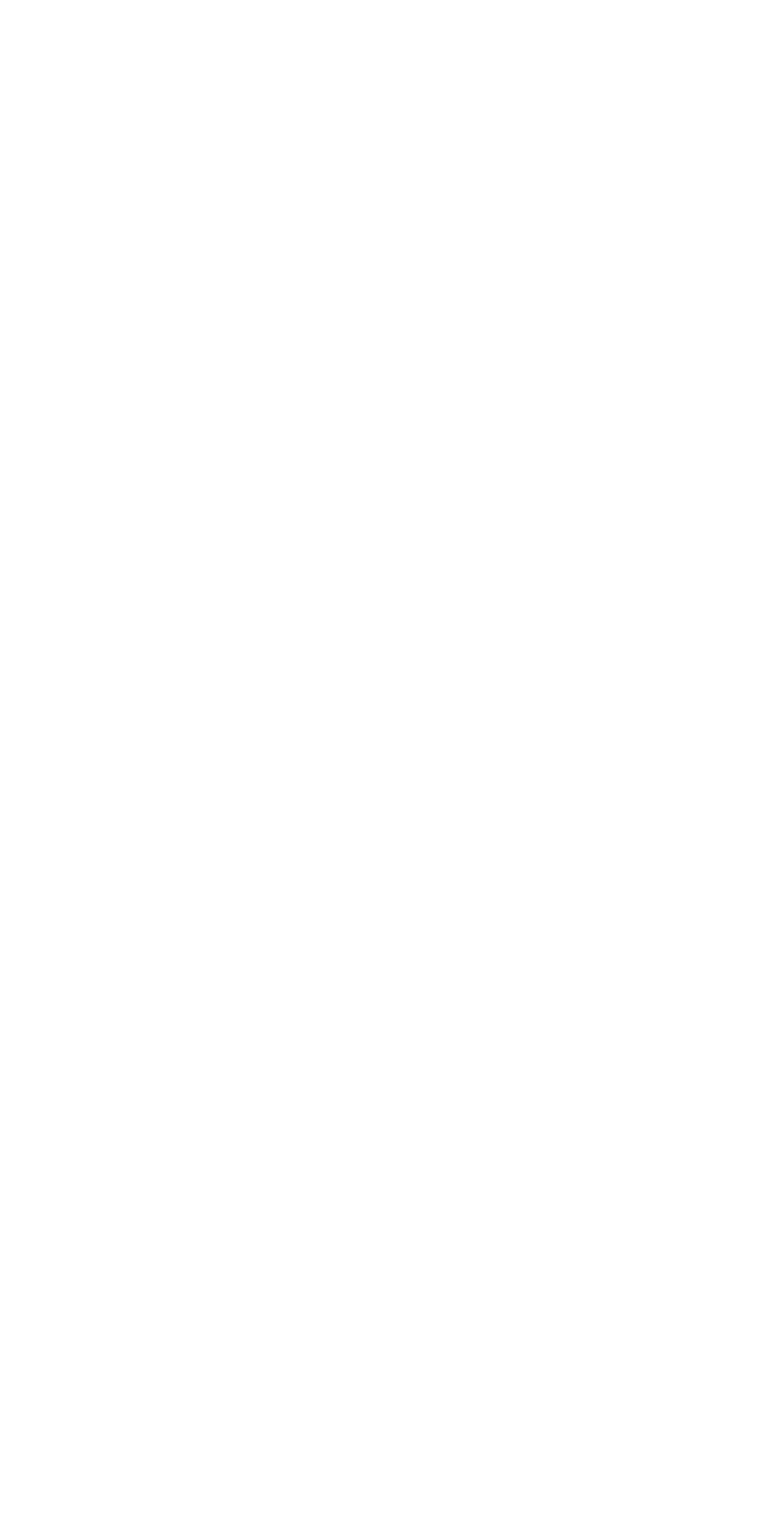
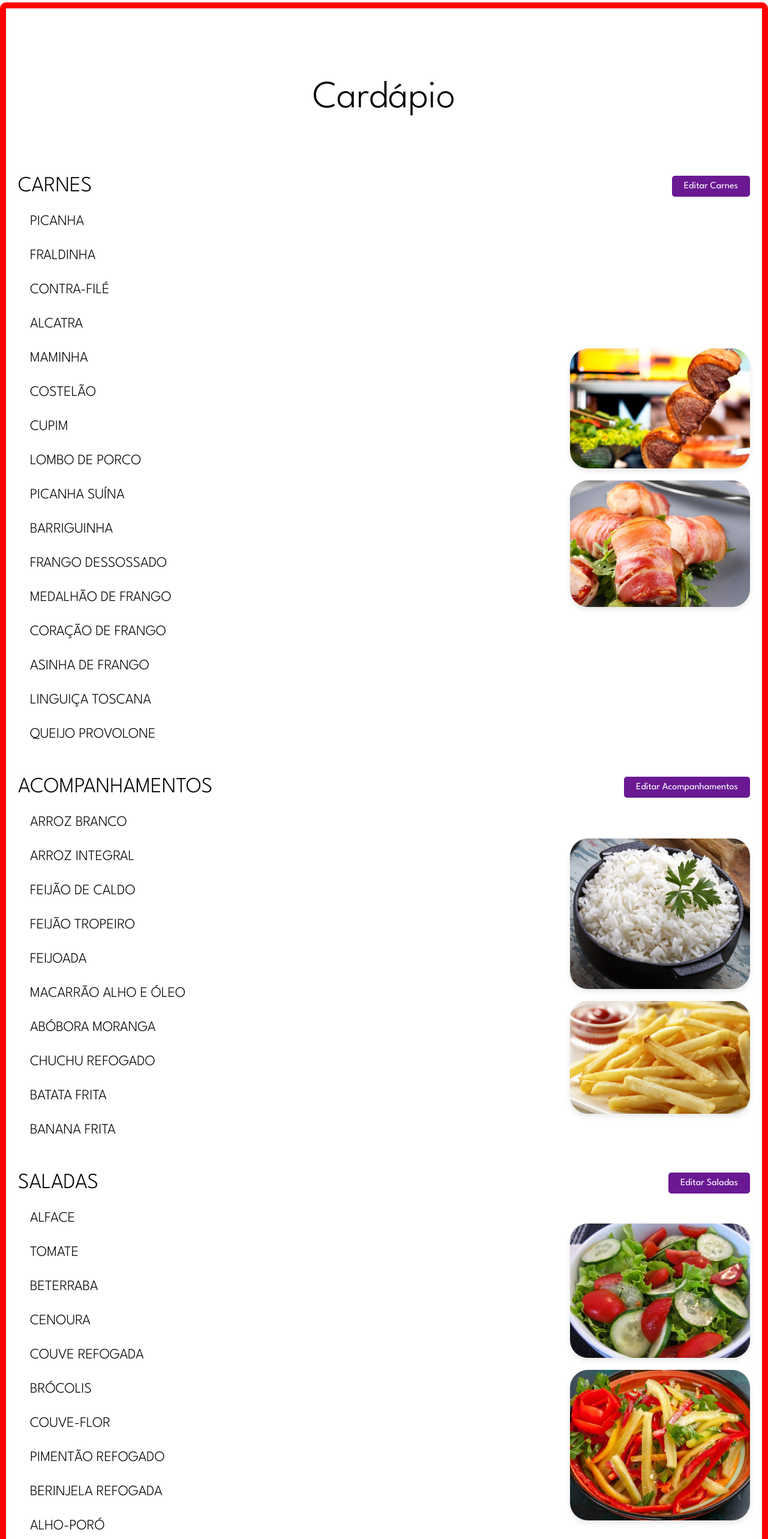
Before and after one commit to vitoriaamarals/sistemaRestaurante, a React (Vite) app in the folder React/frontSistemaRestaurante/: page /Cardapio_ADM in a window 1280 px wide. Before the commit this address had no page. Shown: the part 180-2746 px from the top of the page at 60% size. Before the commit the page ends 800 px from the top, so only its background shows below. Built offline with nearby package versions, Linux system fonts and the light colour scheme.

Commit message:
Intermédio - Cardápio ADM (Visualização)

```diff
--- a/React/frontSistemaRestaurante/src/routes/routes.jsx
+++ b/React/frontSistemaRestaurante/src/routes/routes.jsx
@@ -1,5 +1,5 @@
 import { BrowserRouter, Route, Routes } from "react-router-dom";
-import { Cardapio, Estoque, MinhaContaDados, MinhaConta, LoginCliente, MainScreen} from "../screens/pages";
+import { Cardapio_ADM, Cardapio, Estoque, MinhaContaDados, MinhaConta, LoginCliente, MainScreen} from "../screens/pages";
 
 const PageRoutes = () => {
   return (
@@ -12,6 +12,7 @@ const PageRoutes = () => {
           <Route path="/MinhaConta-Dados" element={<MinhaContaDados />} />
           <Route path="/Estoque" element={<Estoque />} />
           <Route path="/Cardapio" element={<Cardapio />} />
+          <Route path="/Cardapio_ADM" element={<Cardapio_ADM />} />
         </Route>
       </Routes>
     </BrowserRouter>
--- /dev/null
+++ b/React/frontSistemaRestaurante/src/screens/Cardapio_ADM/index.jsx
@@ -0,0 +1,172 @@
+import "./style.css";
+import { NavigatorBar } from "../../components/components";
+import { Link } from "react-router-dom";
+
+
+function Cardapio_ADM() {
+    return (
+        <div>
+            <NavigatorBar />
+            <div className="cardapio-container">
+                <h1 id="titulo-cardapio">Cardápio</h1>
+                {/* Seção de Carnes */}
+                <section className="cardapio-section">
+                    <div>
+                        <h2>CARNES</h2>
+                        <Link to="/editar-carnes" className="cardapio-button">Editar Carnes</Link> {/* Botão */}
+                    </div>
+                    <div className="cardapio-content">
+                        <div className="cardapio-list">
+                            <div className="cardapio-item">
+                                <h3>PICANHA</h3>
+                            </div>
+                            <div className="cardapio-item">
+                                <h3>FRALDINHA</h3>
+                            </div>
+                            <div className="cardapio-item">
+                                <h3>CONTRA-FILÉ</h3>
+                            </div>
+                            <div className="cardapio-item">
+                                <h3>ALCATRA</h3>
+                            </div>
+                            <div className="cardapio-item">
+                                <h3>MAMINHA</h3>
+                            </div>
+                            <div className="cardapio-item">
+                                <h3>COSTELÃO</h3>
+                            </div>
+                            <div className="cardapio-item">
+                                <h3>CUPIM</h3>
+                            </div>
+                            <div className="cardapio-item">
+                                <h3>LOMBO DE PORCO</h3>
+                            </div>
+                            <div className="cardapio-item">
+                                <h3>PICANHA SUÍNA</h3>
+                            </div>
+                            <div className="cardapio-item">
+                                <h3>BARRIGUINHA</h3>
+                            </div>
+                            <div className="cardapio-item">
+                                <h3>FRANGO DESSOSSADO</h3>
+                            </div>
+                            <div className="cardapio-item">
+                                <h3>MEDALHÃO DE FRANGO</h3>
+                            </div>
+                            <div className="cardapio-item">
+                                <h3>CORAÇÃO DE FRANGO</h3>
+                            </div>
+                            <div className="cardapio-item">
+                                <h3>ASINHA DE FRANGO</h3>
+                            </div>
+                            <div className="cardapio-item">
+                                <h3>LINGUIÇA TOSCANA</h3>
+                            </div>
+                            <div className="cardapio-item">
+                                <h3>QUEIJO PROVOLONE</h3>
+                            </div>
+                        </div>
+                        <div className="cardapio-images">
+                            <img src="../../src/assets/img/carne1.png" alt="Picanha na Brasa" />
+                            <img src="../../src/assets/img/carne2.png" alt="Costela Assada" />
+                        </div>
+                    </div>
+                </section>
+
+                {/* Seção de Acompanhamentos */}
+                <section className="cardapio-section">
+                    <div>
+                        <h2>ACOMPANHAMENTOS</h2>
+                        <Link to="/editar-acompanhamentos" className="cardapio-button">Editar Acompanhamentos</Link> {/* Botão */}
+                    </div>
+                    <div className="cardapio-content">
+                        <div className="cardapio-list">
+                            <div className="cardapio-item">
+                                <h3>ARROZ BRANCO</h3>
+                            </div>
+                            <div className="cardapio-item">
+                                <h3>ARROZ INTEGRAL</h3>
+                            </div>
+                            <div className="cardapio-item">
+                                <h3>FEIJÃO DE CALDO</h3>
+                            </div>
+                            <div className="cardapio-item">
+                                <h3>FEIJÃO TROPEIRO</h3>
+                            </div>
+                            <div className="cardapio-item">
+                                <h3>FEIJOADA</h3>
+                            </div>
+                            <div className="cardapio-item">
+                                <h3>MACARRÃO ALHO E ÓLEO</h3>
+                            </div>
+                            <div className="cardapio-item">
+                                <h3>ABÓBORA MORANGA</h3>
+                            </div>
+                            <div className="cardapio-item">
+                                <h3>CHUCHU REFOGADO</h3>
+                            </div>
+                            <div className="cardapio-item">
+                                <h3>BATATA FRITA</h3>
+                            </div>
+                            <div className="cardapio-item">
+                                <h3>BANANA FRITA</h3>
+                            </div>
+                        </div>
+                        <div className="cardapio-images">
+                            <img src="../../src/assets/img/acompanhamento1.png" alt="Arroz à Grega" />
+                            <img src="../../src/assets/img/acompanhamento2.png" alt="Batata Frita" />
+                        </div>
+                    </div>
+                </section>
+
+                {/* Seção de Saladas */}
+                <section className="cardapio-section">
+                    <div>
+                        <h2>SALADAS</h2>
+                        <Link to="/editar-saladas" className="cardapio-button">Editar Saladas</Link> {/* Botão */}
+                    </div>
+                    <div className="cardapio-content">
+                        <div className="cardapio-list">
+                            <div className="cardapio-item">
+                                <h3>ALFACE</h3>
+                            </div>
+                            <div className="cardapio-item">
+                                <h3>TOMATE</h3>
+                            </div>
+                            <div className="cardapio-item">
+                                <h3>BETERRABA</h3>
+                            </div>
+                            <div className="cardapio-item">
+                                <h3>CENOURA</h3>
+                            </div>
+                            <div className="cardapio-item">
+                                <h3>COUVE REFOGADA</h3>
+                            </div>
+                            <div className="cardapio-item">
+                                <h3>BRÓCOLIS</h3>
+                            </div>
+                            <div className="cardapio-item">
+                                <h3>COUVE-FLOR</h3>
+                            </div>
+                            <div className="cardapio-item">
+                                <h3>PIMENTÃO REFOGADO</h3>
+                            </div>
+                            <div className="cardapio-item">
+                                <h3>BERINJELA REFOGADA</h3>
+                            </div>
+                            <div className="cardapio-item">
+                                <h3>ALHO-PORÓ</h3>
+                            </div>
+                        </div>
+                        <div className="cardapio-images">
+                            <img src="../../src/assets/img/salada1.png" alt="Coxinha" />
+                            <img src="../../src/assets/img/salada2.png" alt="Esfiha" />
+                        </div>
+                    </div>
+                </section>
+            </div>
+        </div>
+    );
+}
+
+export default Cardapio_ADM;
--- /dev/null
+++ b/React/frontSistemaRestaurante/src/screens/Cardapio_ADM/style.css
@@ -0,0 +1,22 @@
+.cardapio-section > div {
+    display: flex;
+    justify-content: space-between;
+    align-items: center;             /* Alinha verticalmente os itens no centro */
+    margin-bottom: 20px;             /* Opcional: para dar espaço entre as seções */
+}
+
+.cardapio-button {
+    display: inline-block;
+    padding: 10px 20px;
+    background-color: #6A1993;
+    color: white;
+    text-decoration: none;
+    font-size: 16px;
+    border-radius: 5px;
+    text-align: center;
+    transition: background-color 0.3s ease;
+}
+
+.cardapio-button:hover {
+    background-color: darkred;
+}
--- a/React/frontSistemaRestaurante/src/screens/pages.js
+++ b/React/frontSistemaRestaurante/src/screens/pages.js
@@ -4,3 +4,4 @@ export {default as MinhaConta} from "./Minha_Conta"
 export {default as MinhaContaDados} from "./Minha_Conta_Dados"
 export {default as Estoque} from "./Estoque"
 export {default as Cardapio} from "./Cardapio"
+export {default as Cardapio_ADM} from "./Cardapio_ADM"
```
